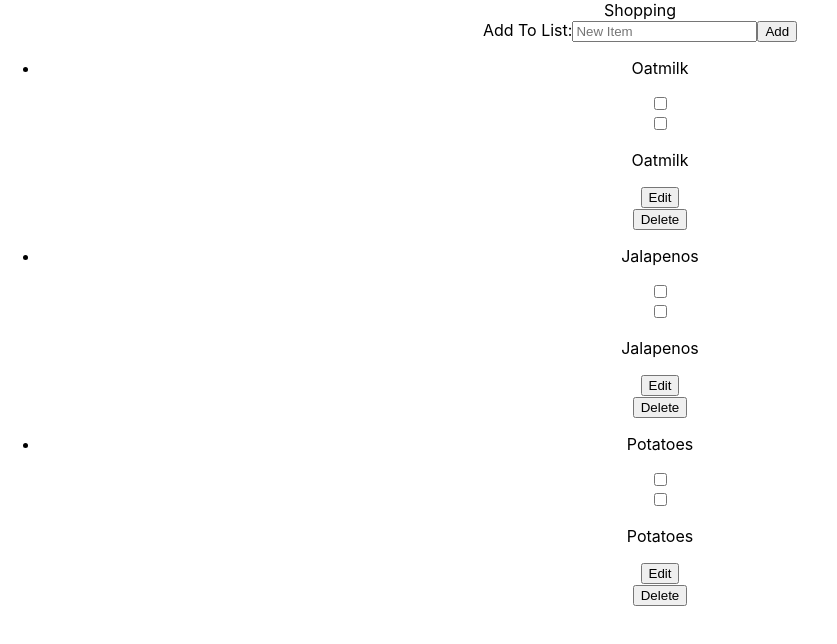
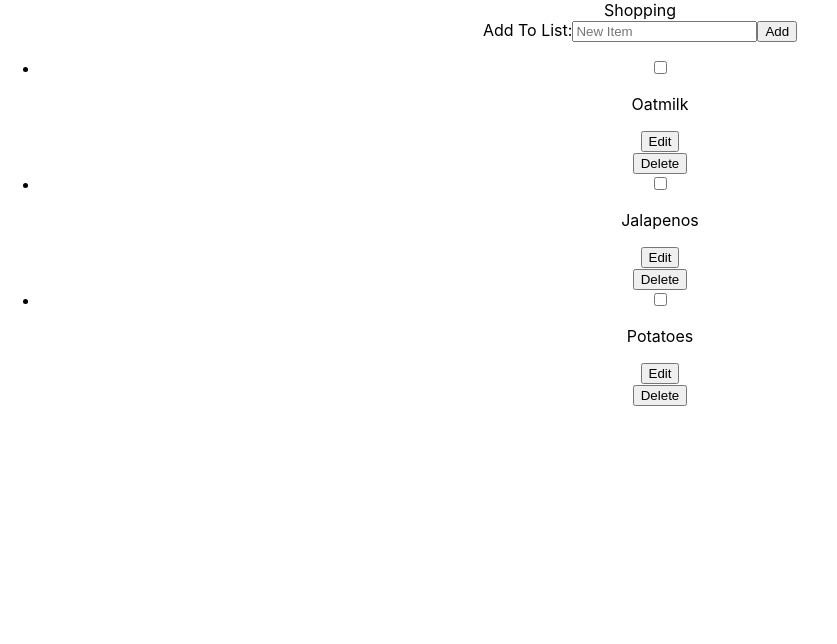
Before and after one commit to karyssa-dandrea/shopping-list-adv-react, a React (Create React App) app: page / in a window 1280 px wide. Shown: the top 644 px of the page, without its empty margins (0-837 px from the left). Built offline with nearby package versions, Linux system fonts and the light colour scheme.

Commit message:
got it to work right

```diff
--- a/src/components/Item/ItemList.js
+++ b/src/components/Item/ItemList.js
@@ -7,8 +7,6 @@ export default function ItemList({ items, deleteItem, updateItem }) {
       <ul>
         {items.map((item) => (
           <li key={item.id} className="list">
-            <p>{item.text}</p>
-            <input type="checkbox" />
             <Item deleteItem={deleteItem} updateItem={updateItem} item={item} />
           </li>
         ))}
```
